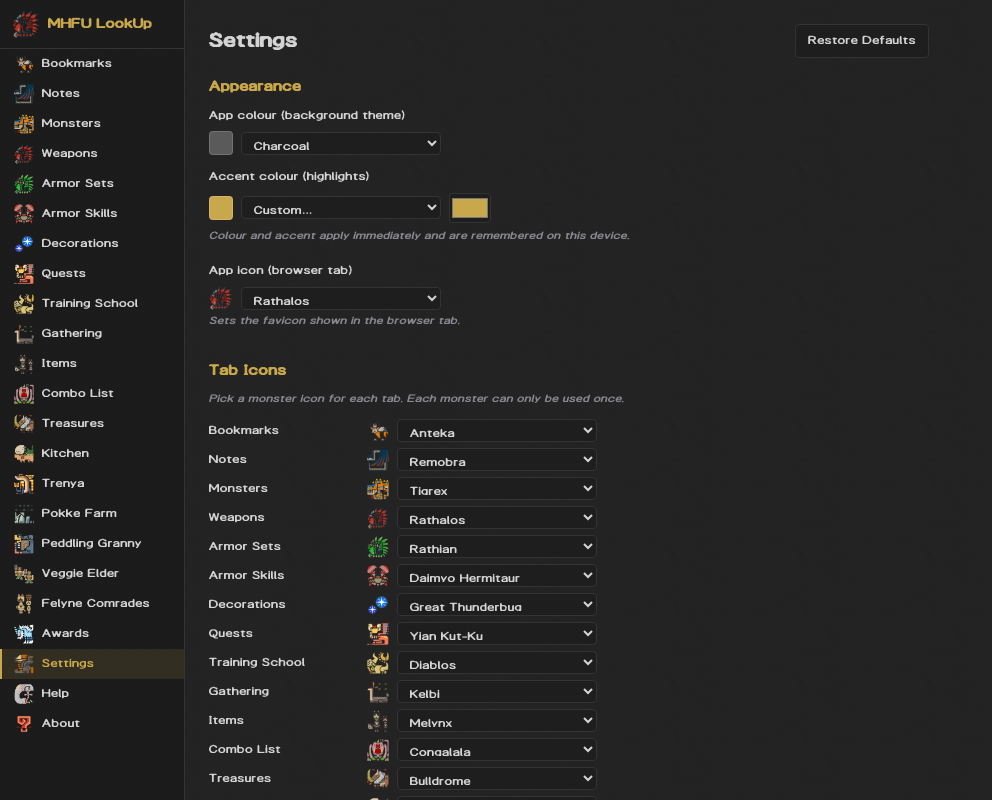
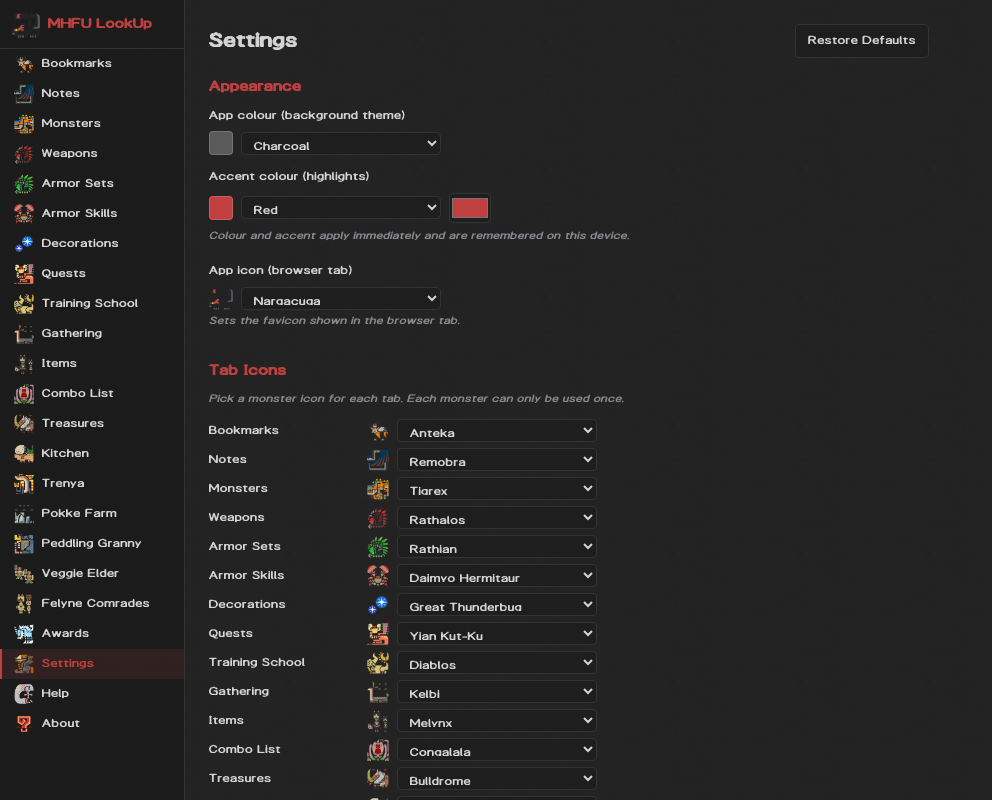
Before and after one commit to ArmoredRaven17/MHFU-LookUp-Test, a React (Vite) app in the folder web/: page /settings in a window 1280 px wide. Shown: the whole page, without its empty margins (0-992 px from the left). Built offline with nearby package versions, Linux system fonts and the light colour scheme.

Commit message:
Settings: default to Nargacuga icon and Red accent
Matches the desktop app's existing Nargacuga default icon; picks Red as the default accent.

```diff
--- a/web/src/theme/appearance.ts
+++ b/web/src/theme/appearance.ts
@@ -51,8 +51,8 @@ export const COLOR_PRESETS: ColorPreset[] = [
 ]
 
 export const DEFAULT_SURFACE = 'charcoal'
-export const DEFAULT_ACCENT = '#c8a84b'
-export const DEFAULT_ICON = 'rathalos'
+export const DEFAULT_ACCENT = '#C04040'
+export const DEFAULT_ICON = 'nargacuga'
 
 const LS_SURFACE = 'mhfu-surface'
 const LS_ACCENT = 'mhfu-accent'
```
